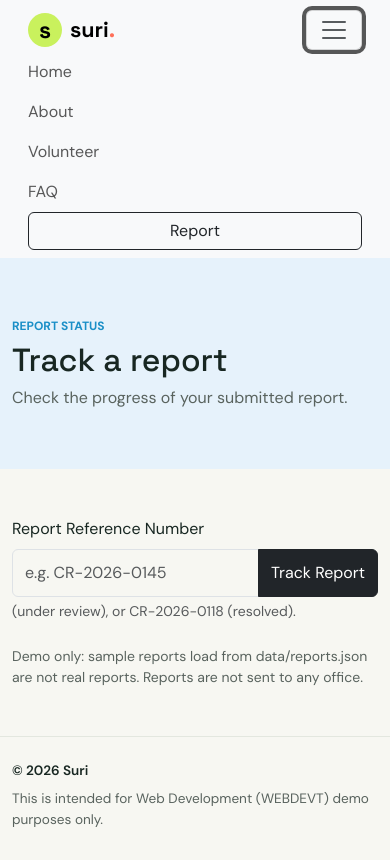
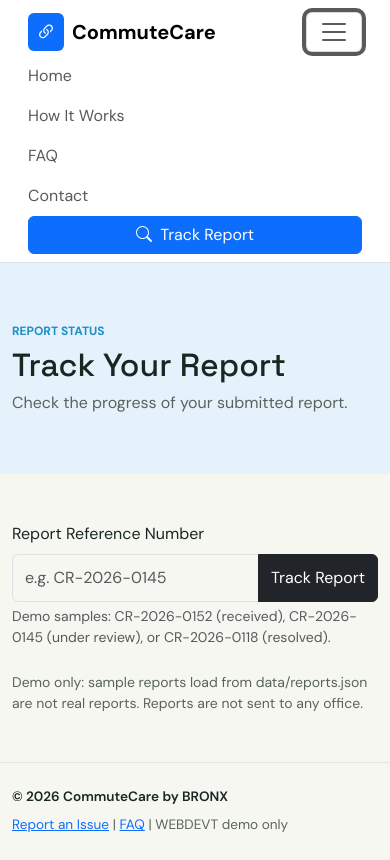
Before and after one commit to MAML623/CommuteCare-Citizen-Reporting, a plain HTML site: page track.html in a window 390 px wide. Both pictures are taken after a click on the button "Open navigation menu". Drawn offline with nearby package versions, Linux system fonts and the light colour scheme.

Commit message:
Fixed track status and matched the nav bar

```diff
--- a/scripts/track.js
+++ b/scripts/track.js
@@ -100,15 +100,15 @@ const displayReport = (report, isExample = false) => {
   setValue("#track-location", report.location);
   setValue("#track-submitted", formatDate(report.submittedAt));
 
-  const statusLabel = report.status === "verdict"
+  const statusLabel = report.status === "resolved"
     ? "Resolved"
-    : report.status === "community-review"
+    : report.status === "under-review"
       ? "Under Review"
       : "Received";
 
   trackStatus.textContent = statusLabel;
   // `toggle` adds or removes this CSS class depending on whether a verdict is published.
-  trackStatus.classList.toggle("is-verdict", report.status === "verdict");
+  trackStatus.classList.toggle("is-verdict", report.status === "resolved");
 
   const messageRow = document.querySelector("#track-message-row");
   messageRow.hidden = !report.landmark;
--- a/track.html
+++ b/track.html
@@ -4,8 +4,8 @@
     <meta charset="utf-8">
     <meta name="viewport" content="width=device-width, initial-scale=1">
     <meta name="theme-color" content="#f7f7f2">
-    <meta name="description" content="View the status and details of a Suri community report.">
-    <title>Track Your Report | Suri</title>
+    <meta name="description" content="Check the status and details of a CommuteCare report.">
+    <title>Track Your Report | CommuteCare</title>
 
     <!-- Reuse the site's Bootstrap foundation, typography, navigation, and footer. -->
     <link href="https://cdn.jsdelivr.net/npm/bootstrap@5.3.3/dist/css/bootstrap.min.css" rel="stylesheet" integrity="sha384-QWTKZyjpPEjISv5WaRU9OFeRpok6YctnYmDr5pNlyT2bRjXh0JMhjY6hW+ALEwIH" crossorigin="anonymous">
@@ -21,25 +21,40 @@
     <script src="scripts/track.js" defer></script>
   </head>
   <body>
-    <header class="navbar navbar-expand-md sticky-top bg-light px-3 px-lg-5">
+      <header class="navbar navbar-expand-md sticky-top bg-white border-bottom px-3 px-lg-5">
           <div class="container-fluid">
-        <a class="navbar-brand d-flex align-items-center gap-2 mb-0" href="index.html#home" aria-label="Suri home">
-          <span class="brand-mark" aria-hidden="true">s</span>
-          <span class="brand-name fs-4 fw-bold">suri<span class="brand-period">.</span></span>
+
+              <!-- CommuteCare Logo -->
+              <a class="navbar-brand d-flex align-items-center gap-2 fw-bold" href="index.html#home">
+                  <span class="bg-primary text-white rounded-2 px-2 py-1">
+                      <i class="bi bi-link-45deg"></i>
+                  </span>
+                  <span>CommuteCare</span>
               </a>
 
-        <button class="navbar-toggler" type="button" aria-label="Open navigation menu" aria-expanded="false" aria-controls="site-navigation">
-          <span class="navbar-toggler-icon" aria-hidden="true"></span>
+              <!-- Mobile Menu Button -->
+              <button class="navbar-toggler" type="button"
+                      aria-label="Open navigation menu"
+                      aria-expanded="false"
+                      aria-controls="site-navigation">
+                  <span class="navbar-toggler-icon"></span>
               </button>
 
-        <nav class="collapse navbar-collapse justify-content-md-end" id="site-navigation" aria-label="Main navigation">
-            <div class="navbar-nav align-items-md-center gap-md-5">
+              <!-- Navigation Links -->
+              <nav class="collapse navbar-collapse justify-content-md-end"
+                   id="site-navigation" aria-label="Main navigation">
+
+                  <div class="navbar-nav align-items-md-center gap-md-4">
                       <a class="nav-link" href="index.html#home">Home</a>
-                <a class="nav-link" href="index.html#how-it-works">About</a>
-                <a class="nav-link" href="index.html#volunteer">Volunteer</a>
+                      <a class="nav-link" href="index.html#how-it-works">How It Works</a>
                       <a class="nav-link" href="faq.html">FAQ</a>
-                <a class="btn btn-outline-dark ms-md-2" href="report.html">Report</a>
+                      <a class="nav-link" href="index.html#contact">Contact</a>
+
+                      <a class="btn btn-outline-primary ms-md-2 active" href="track.html" aria-current="page">
+                          <i class="bi bi-search me-1"></i> Track Report
+                      </a>
                   </div>
+
               </nav>
           </div>
       </header>
@@ -48,7 +63,7 @@
       <section class="track-hero d-flex align-items-center" aria-labelledby="track-title">
         <div class="container">
           <p class="track-eyebrow text-uppercase fw-bold mb-2">Report status</p>
-          <h1 class="track-hero-title mb-2" id="track-title">Track a report</h1>
+          <h1 class="track-hero-title mb-2" id="track-title">Track Your Report</h1>
           <p class="track-hero-copy mb-0">Check the progress of your submitted report.</p>
         </div>
       </section>
@@ -61,7 +76,7 @@
               <input class="form-control" id="track-report-number" name="report-number" type="text" placeholder="e.g. CR-2026-0145" required>
               <button class="btn btn-dark" type="submit">Track Report</button>
             </div>
-            <p class="form-text mb-0">(under review), or CR-2026-0118 (resolved).</p>
+            <p class="form-text mb-0">Demo samples: CR-2026-0152 (received), CR-2026-0145 (under review), or CR-2026-0118 (resolved).</p>
           </form>
 
           <p class="track-notice" id="track-notice" role="status" aria-live="polite" hidden></p>
@@ -125,8 +140,9 @@
 
     <footer class="site-footer py-4">
         <div class="container d-flex flex-column flex-sm-row justify-content-between align-items-sm-center gap-2">
-        <p class="footer-copyright mb-0">&copy; 2026 Suri</p>
-        <p class="footer-notice mb-0">This is intended for Web Development (WEBDEVT) demo purposes only.</p>
+            <p class="footer-copyright mb-0">&copy; 2026 CommuteCare by BRONX</p>
+            <p class="footer-notice mb-0"><a href="report.html">Report an Issue</a> | <a href="faq.html">FAQ</a> | WEBDEVT demo only</p>
+
         </div>
     </footer>
   </body>
```
Lines whose indentation alone changed are shown as unchanged.
